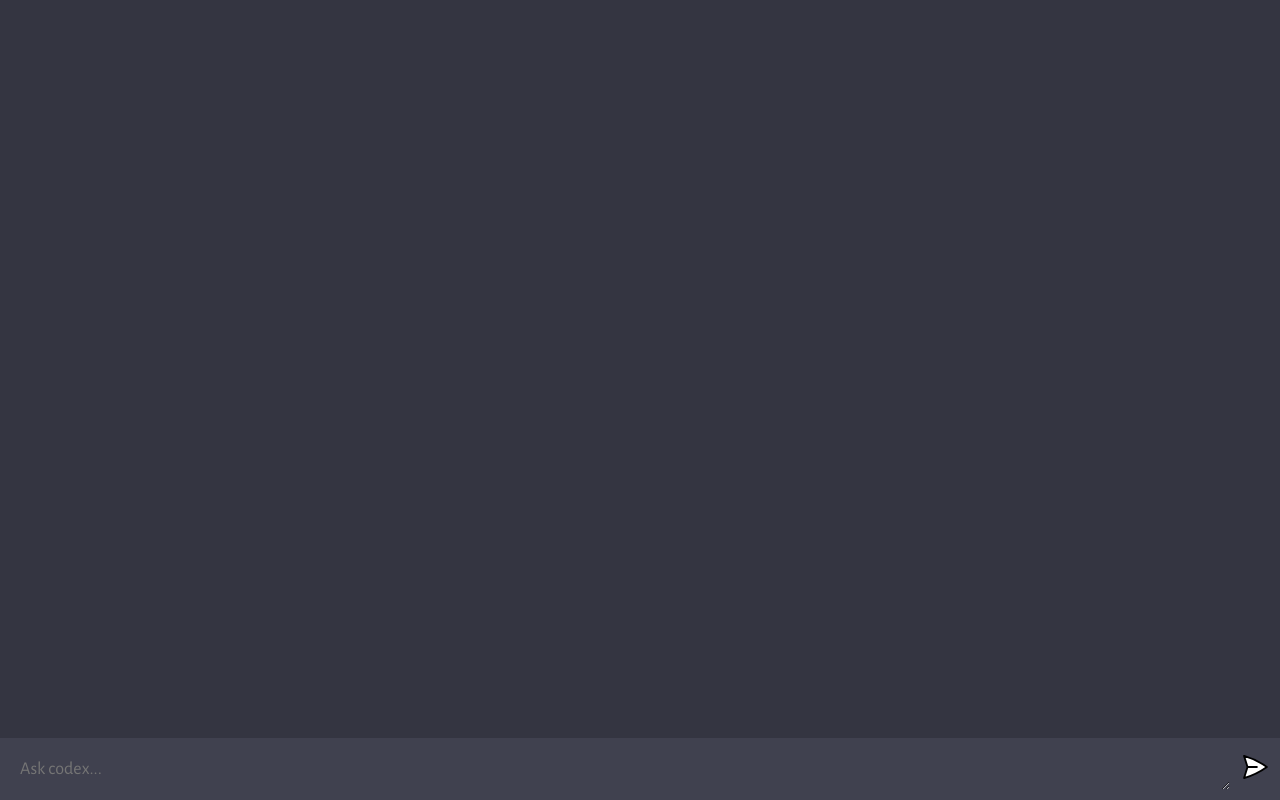
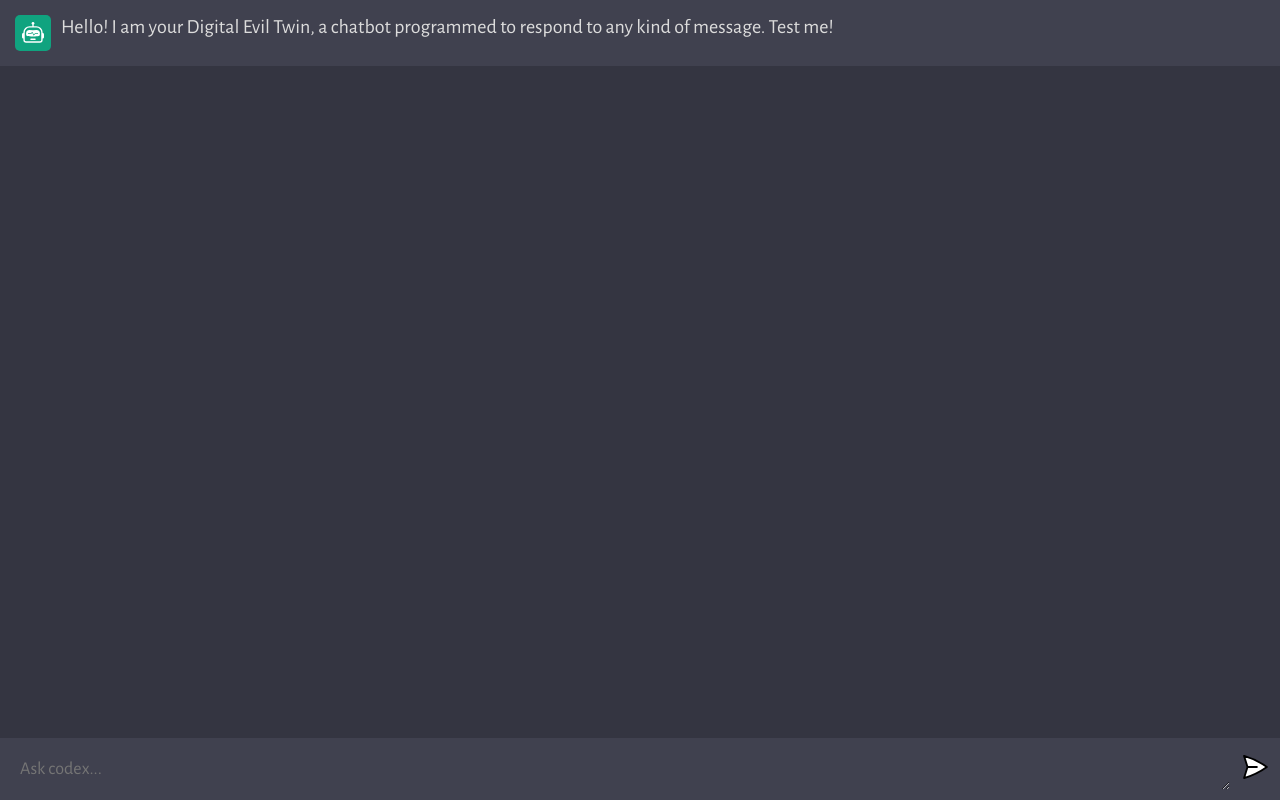
Before and after one commit to JacopoCirica/chatbot_test, a website built with Vite: page client/index.html in a window 1280 px wide. Built offline with nearby package versions, Linux system fonts and the light colour scheme; no server answers.

Commit message:
update31

```diff
--- a/client/index.html
+++ b/client/index.html
@@ -9,7 +9,19 @@
   </head>
   <body>
     <div id="app">
-      <div id="chat_container"></div>
+      <div id="chat_container">
+        <div class="wrapper ai">
+          <div class="chat">
+              <div class="profile">
+                  <img
+                    src=client/assets/bot.svg
+                    alt="bot"
+                  />
+              </div>
+              <div class="message" id=123456789>Hello! I am your Digital Evil Twin, a chatbot programmed to respond to any kind of message. Test me!</div>
+          </div>
+      </div>
+      </div>
 
       <form>
         <textarea name="prompt" rows="1" cols="1" placeholder="Ask codex..."></textarea>
```
